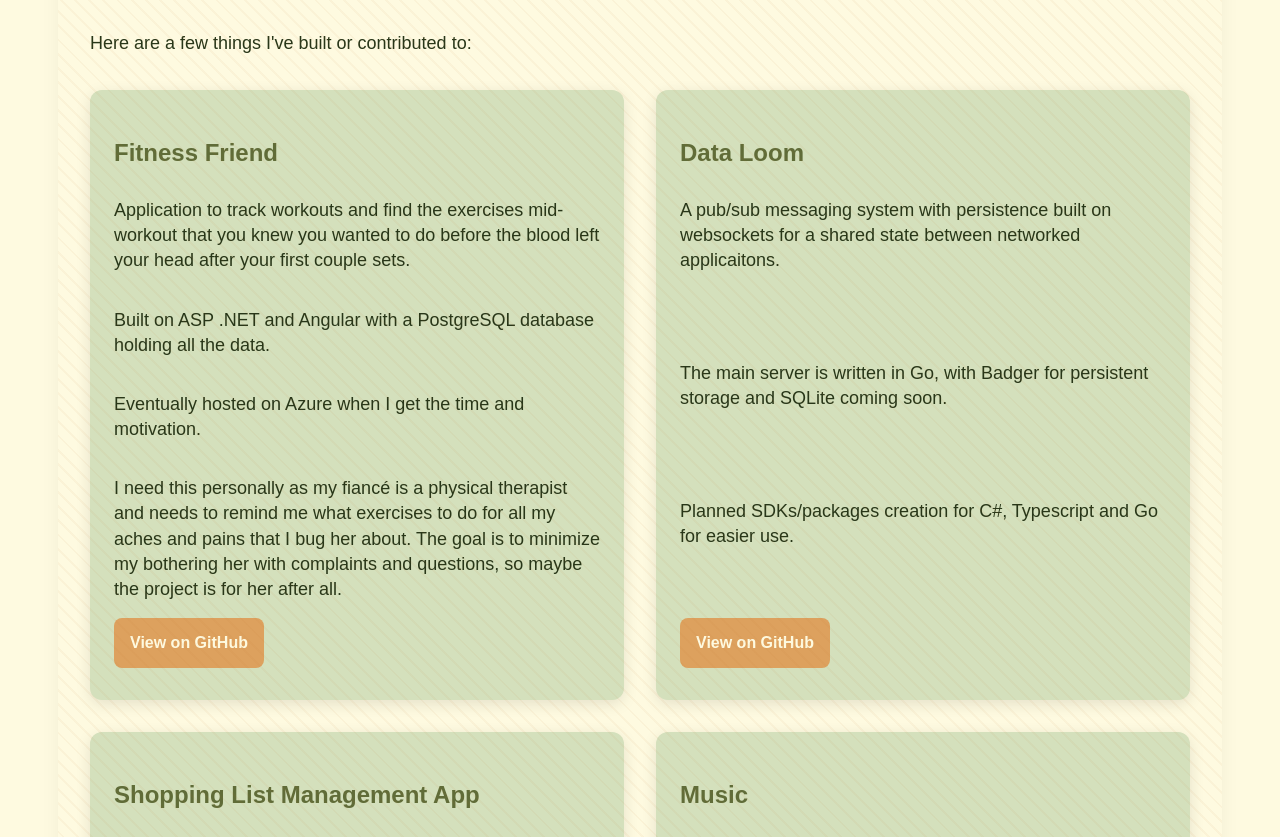
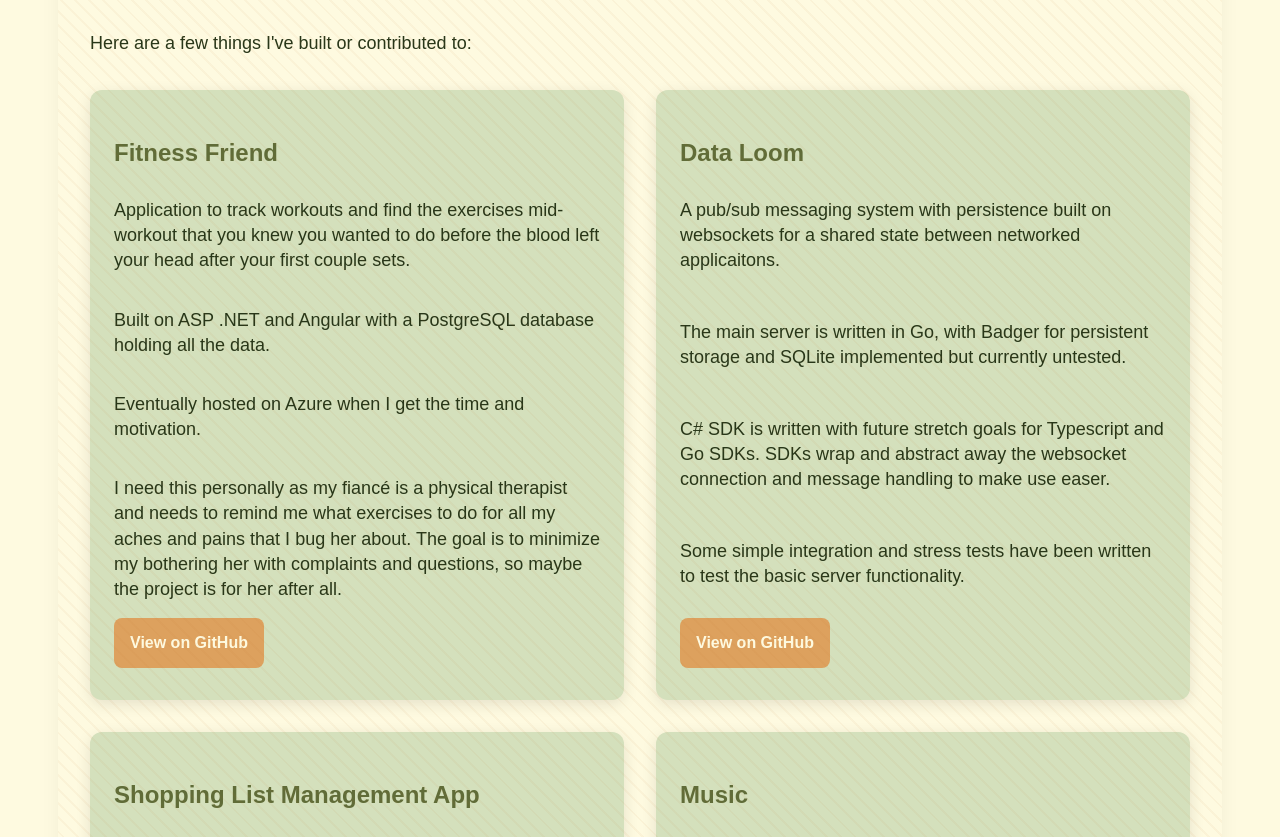
Before and after one commit to atyalexyoung/personal-site, a plain HTML site: page projects.html in a window 1280 px wide. Shown: the part 257-1094 px from the top of the page. Drawn offline with Linux system fonts and the light colour scheme.

Commit message:
Update projects.html
Updated Data Loom project description.

```diff
--- a/projects.html
+++ b/projects.html
@@ -75,8 +75,9 @@
                 <h2>Data Loom</h2>
                 <p>A pub/sub messaging system with persistence built on websockets for a shared state between networked
                     applicaitons.</p>
-                <p>The main server is written in Go, with Badger for persistent storage and SQLite coming soon.</p>
-                <p>Planned SDKs/packages creation for C#, Typescript and Go for easier use.</p>
+                <p>The main server is written in Go, with Badger for persistent storage and SQLite implemented but currently untested.</p>
+                <p>C# SDK is written with future stretch goals for Typescript and Go SDKs. SDKs wrap and abstract away the websocket connection and message handling to make use easer.</p>
+                <p>Some simple integration and stress tests have been written to test the basic server functionality.</p>
                 <div class="projects-button-group">
                     <a href="https://github.com/atyalexyoung/data-loom">View on GitHub</a>
                 </div>
```
